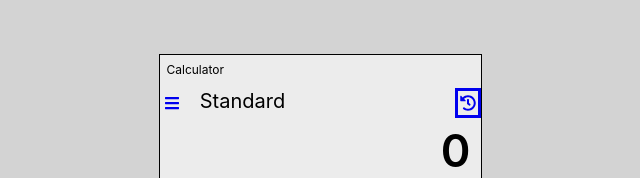
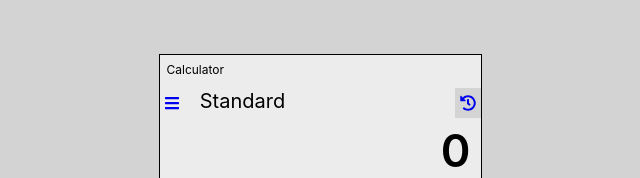
Before and after one commit to FelipeAndrioli/react-windows-calculator, a React (Create React App) app in the folder front_end/: page / in a window 1280 px wide. In both pictures the pointer is over the link 787 px from the left and 102 px from the top of the page. Shown: the top 178 px of the page, without its empty margins (320-960 px from the left). Built offline with nearby package versions, Linux system fonts and the light colour scheme.

Commit message:
Added style when mouse over the buttons of history and navbar

```diff
--- a/front_end/src/components/History.css
+++ b/front_end/src/components/History.css
@@ -14,5 +14,6 @@
 }
 
 .history-icon:hover {
-    border-style: solid;
+    border: none;
+    background-color: rgb(212, 212, 212);
 }
--- a/front_end/src/components/Navbar.css
+++ b/front_end/src/components/Navbar.css
@@ -14,7 +14,8 @@
 }
 
 .menu-bars:hover {
-    border-style: solid;
+    border: none;
+    background-color: rgb(212, 212, 212);
 }
 
 /*
```
